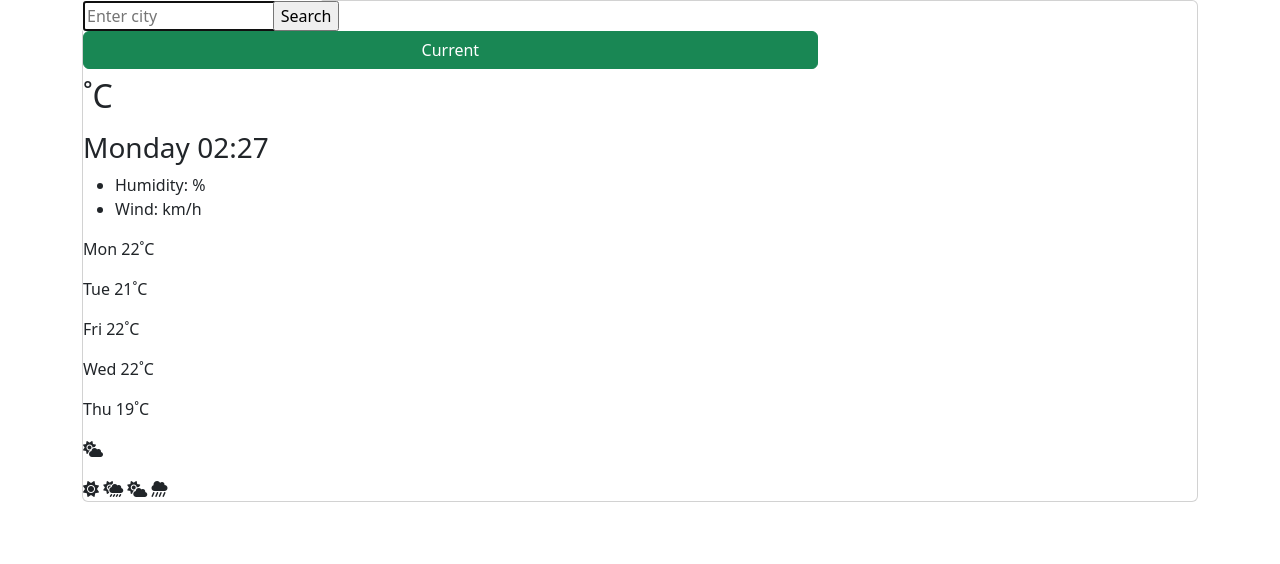
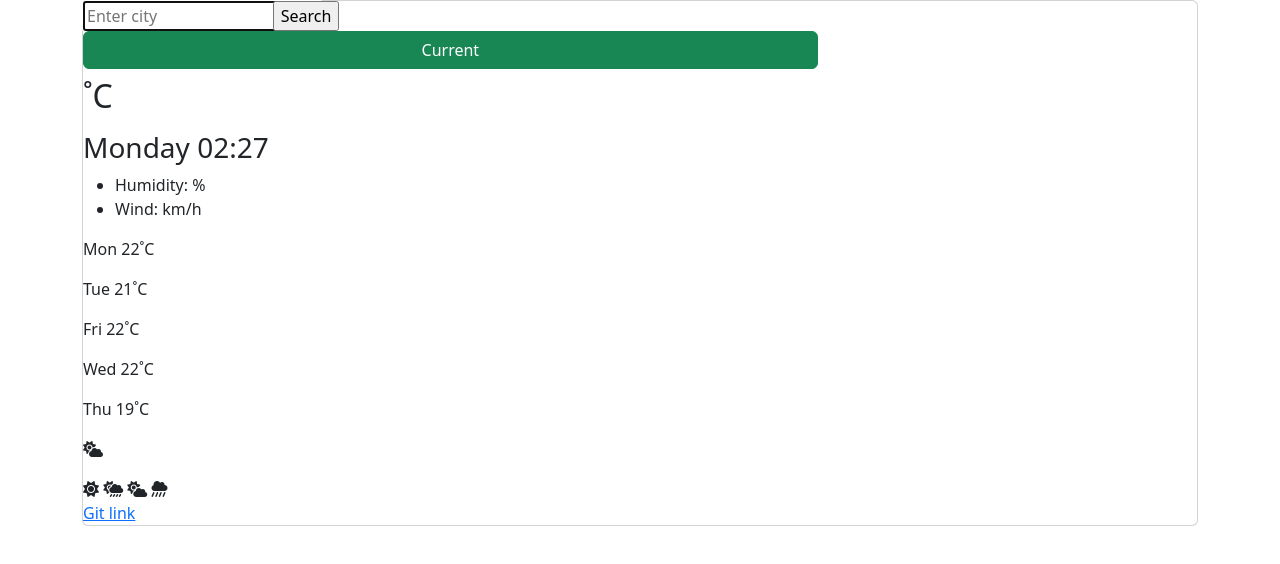
Before and after one commit to Katerynkok/Weather-application, a plain HTML site: page index.html in a window 1280 px wide. Drawn offline with nearby package versions, Linux system fonts and the light colour scheme; no server answers; files whose address does not match are found by name.

Commit message:
Update index.html

```diff
--- a/index.html
+++ b/index.html
@@ -71,6 +71,7 @@
             <i class="fa-solid fa-cloud-showers-heavy"></i>
 
         </div>
+              <a href="https://github.com/Katerynkok/Weather-application">Git link</a>
       </div>
 
 
```
